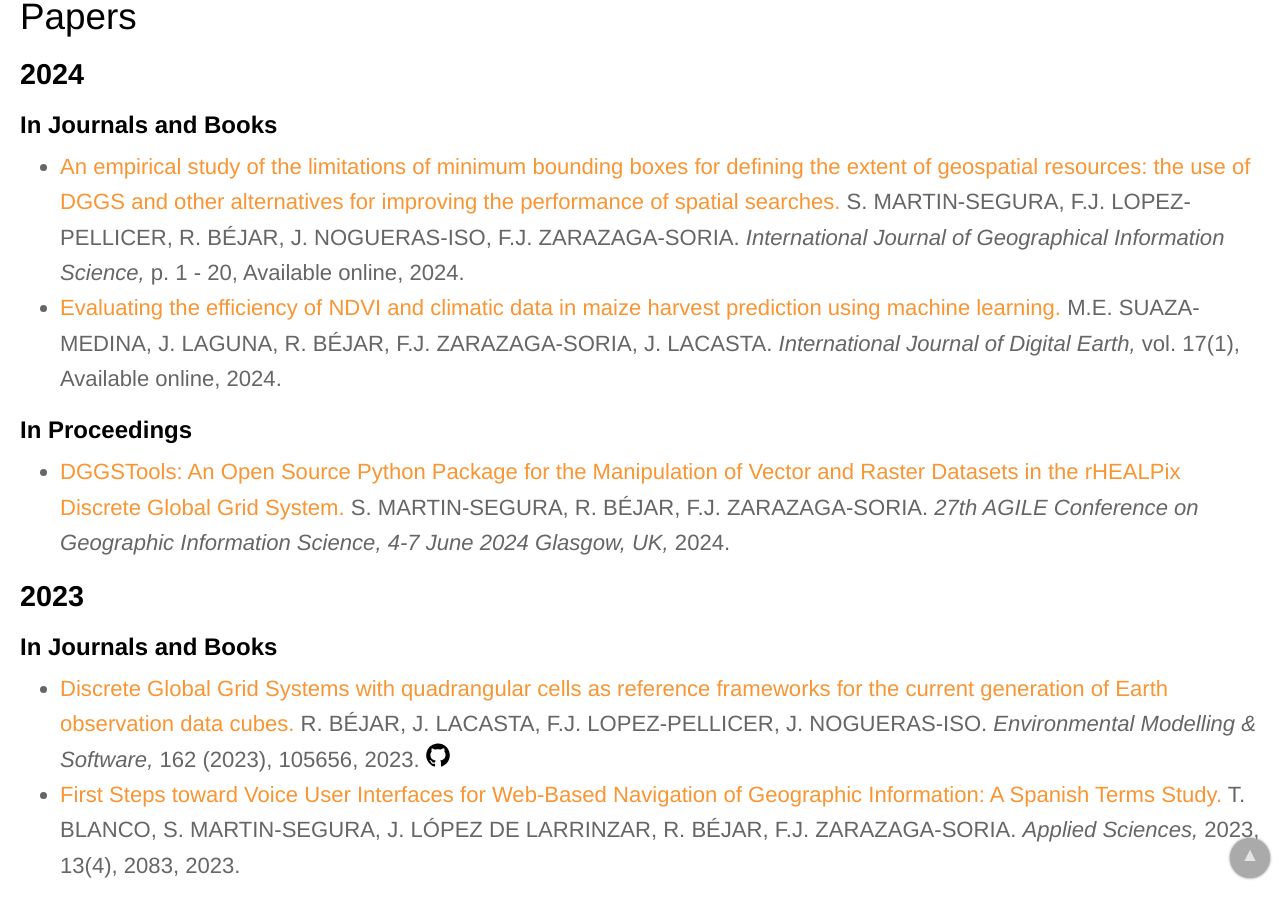
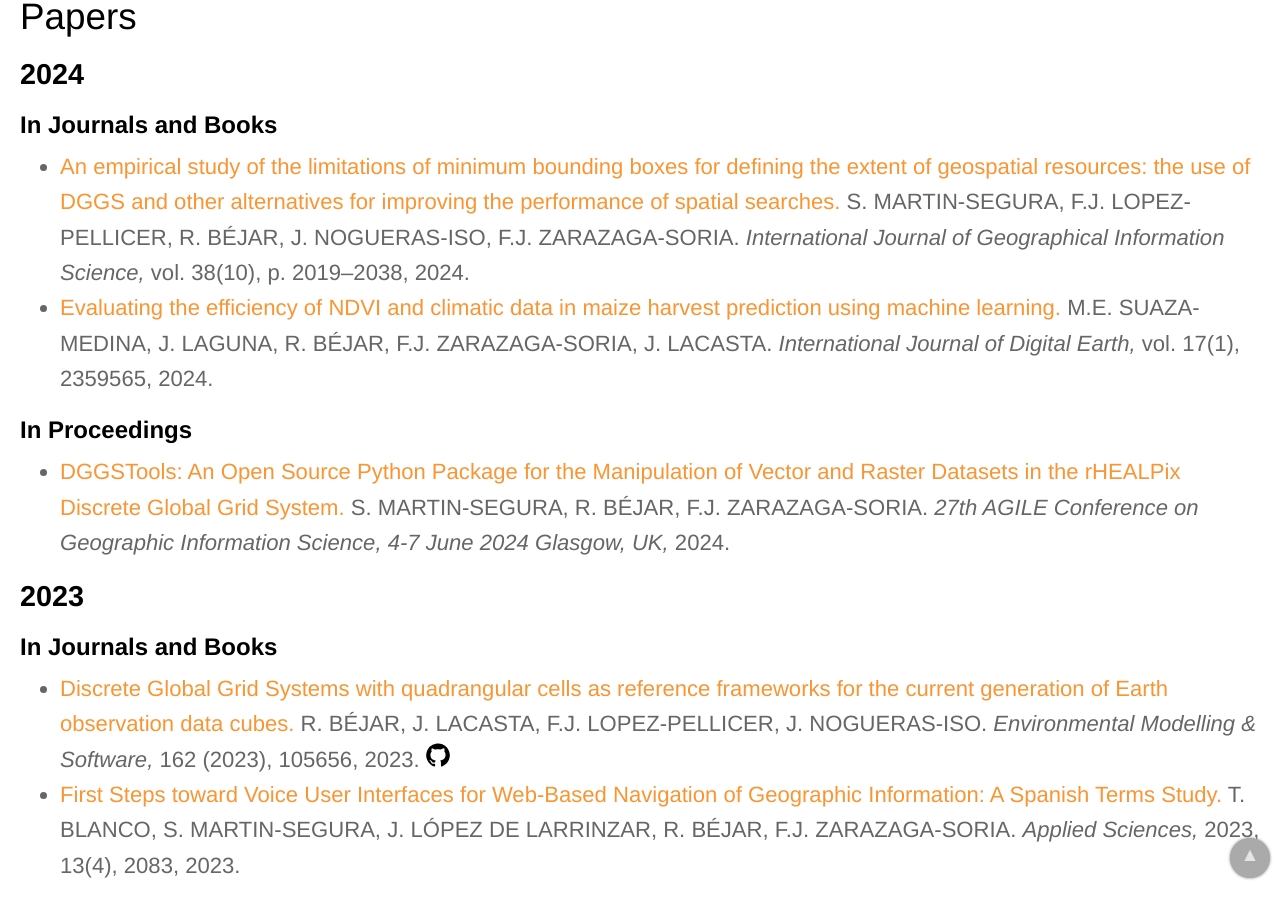
Before and after one commit to IAAA-Lab/IAAA-Lab.github.io, a Jekyll site: the page built from _staff/rbejar.md, in a window 1280 px wide and 900 px high, scrolled down 1121 px. Built offline with Jekyll 4.4.1, drawn with Linux system fonts in a browser that asks for light colours.

Commit message:
updated details of pages

```diff
--- a/_data/papers.yml
+++ b/_data/papers.yml
@@ -15,7 +15,7 @@
   url: https://doi.org/10.54886/scire.v30i1.5018
   authors: H. NEJI, J. NOGUERAS-ISO, F.J. GARCÍA-MARCO, C. BAYOD LÓPEZ
   publication: "SCIRE"
-  publication_detail: "vol. 30(1) p. 75-83"
+  publication_detail: "vol. 30(1), p. 75-83"
   year: 2024
   doi: 10.54886/scire.v30i1.5018
 # -------------------
@@ -23,7 +23,7 @@
   url: https://www.tandfonline.com/doi/full/10.1080/13658816.2024.2361274
   authors:   S. MARTIN-SEGURA, F.J. LOPEZ-PELLICER, R. BÉJAR, J. NOGUERAS-ISO, F.J. ZARAZAGA-SORIA
   publication: "International Journal of Geographical Information Science"
-  publication_detail: "p. 1 - 20,  Available online"
+  publication_detail: "vol. 38(10), p. 2019–2038"
   year: 2024
   doi: 10.1080/13658816.2024.2361274
 # -------------------
@@ -31,7 +31,7 @@
   url: https://www.tandfonline.com/doi/full/10.1080/17538947.2024.2359565
   authors:   M.E. SUAZA-MEDINA, J. LAGUNA, R. BÉJAR, F.J. ZARAZAGA-SORIA, J. LACASTA
   publication: "International Journal of Digital Earth"
-  publication_detail: "vol. 17(1),  Available online"
+  publication_detail: "vol. 17(1),  2359565"
   year: 2024
   doi: 10.1080/17538947.2024.2359565
 # -------------------
```
